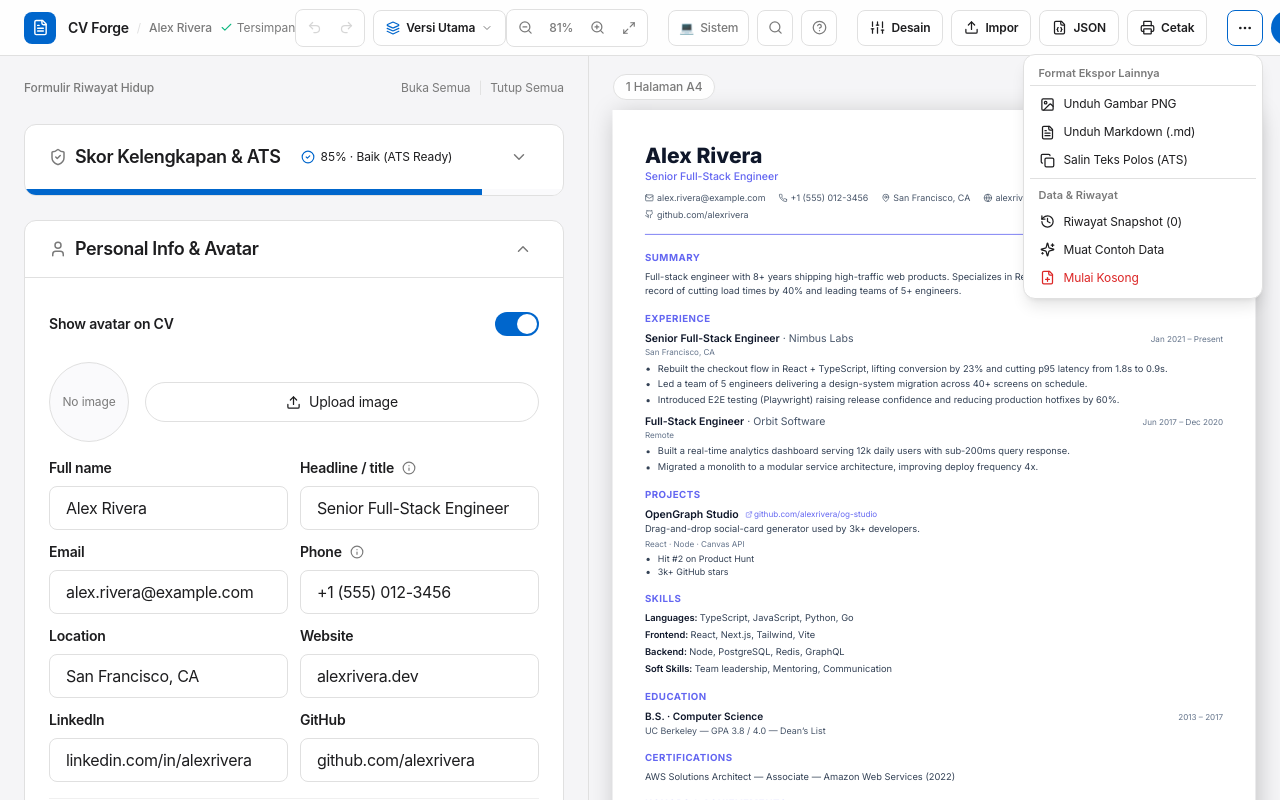
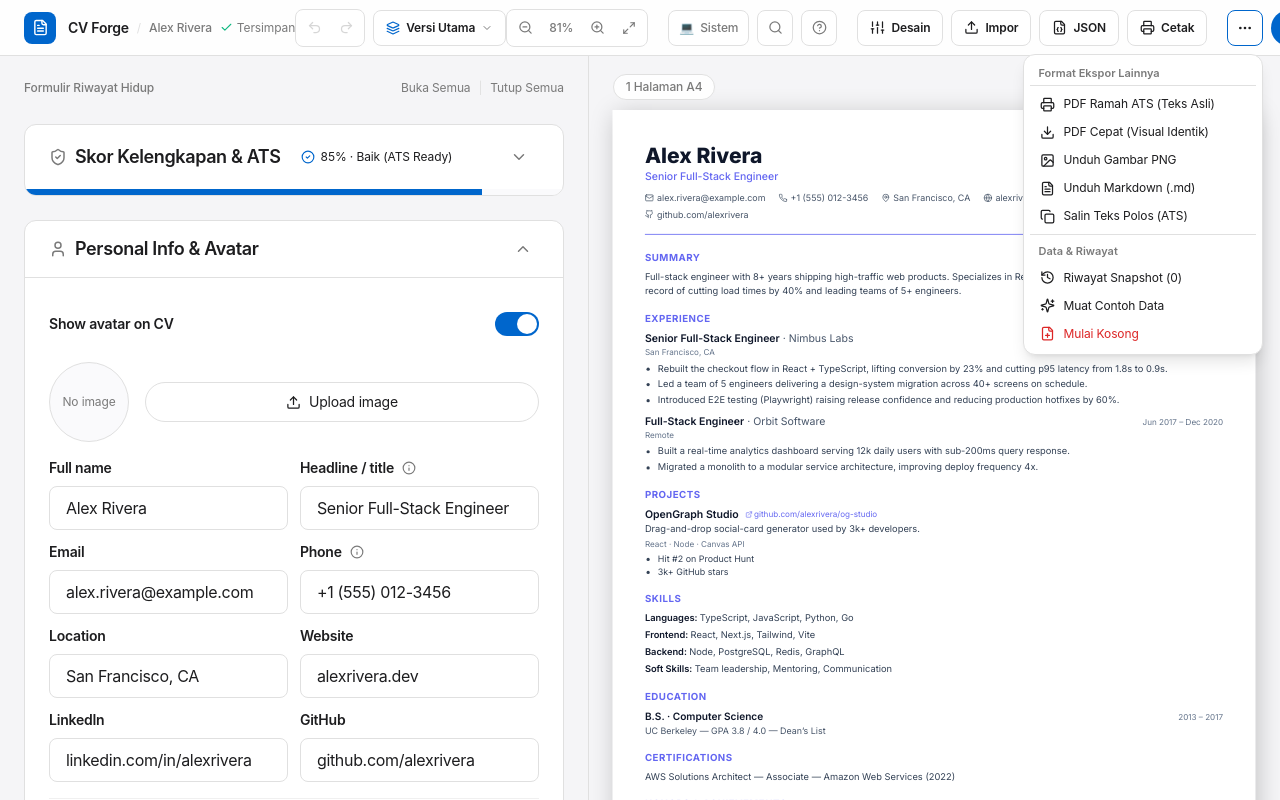
Before and after one commit to PoiCat69/cv-forge, a React (Vite) app: page / in a window 1280 px wide. Both pictures are taken after a click on the button 1245 px from the left and 27 px from the top of the page. Built offline with nearby package versions, Linux system fonts and the light colour scheme.

Commit message:
feat(F4): audit PDF ATS quality and enhance vector print export

```diff
--- a/src/App.tsx
+++ b/src/App.tsx
@@ -193,11 +193,28 @@ export default function App() {
 
   const fileName = generatePdfFileName(state.cv.personal).replace(/\.pdf$/i, '');
 
-  const handleExportPdf = useCallback(async () => {
+  const handlePrintAtsPdf = useCallback(() => {
+    setToast({
+      id: String(Date.now()),
+      message: "Pilih tujuan 'Save as PDF' di dialog cetak untuk hasil PDF teks vektor ramah ATS.",
+    });
+    setTimeout(() => {
+      printCV(fileName);
+    }, 150);
+  }, [fileName]);
+
+  const handleExportPdf = handlePrintAtsPdf;
+
+  const handleExportFastPdf = useCallback(async () => {
     setExporting(true);
     try {
-      const pdfBaseName = fileName;
-      await exportPdf(pdfBaseName, state.customization.paperSize);
+      await exportPdf(fileName, state.customization.paperSize);
+      setToast({
+        id: String(Date.now()),
+        message: 'PDF cepat (visual identik) berhasil diunduh',
+      });
+    } catch {
+      alert('Gagal mengekspor PDF.');
     } finally {
       setExporting(false);
     }
@@ -602,7 +619,7 @@ export default function App() {
             <button
               type="button"
               className="flex h-9 items-center gap-1.5 rounded-control border border-[var(--border)] bg-[var(--surface)] px-3 text-xs font-semibold text-[var(--text)] transition duration-fast ease-standard hover:bg-[var(--surface-pearl)] hover:border-[var(--text-muted)] active:scale-[0.95]"
-              onClick={printCV}
+              onClick={handlePrintAtsPdf}
               title="Cetak Dokumen (Ctrl+P)"
               aria-label="Cetak Dokumen"
             >
@@ -801,6 +818,30 @@ export default function App() {
                     role="menuitem"
                     onClick={() => {
                       setShowMoreMenu(false);
+                      handlePrintAtsPdf();
+                    }}
+                    className="flex w-full items-center gap-2 rounded-control px-2.5 py-1.5 text-xs text-[var(--text)] hover:bg-[var(--surface-pearl)] hover:text-[var(--primary)]"
+                  >
+                    <Printer size={15} />
+                    <span>PDF Ramah ATS (Teks Asli)</span>
+                  </button>
+                  <button
+                    type="button"
+                    role="menuitem"
+                    onClick={() => {
+                      setShowMoreMenu(false);
+                      handleExportFastPdf();
+                    }}
+                    className="flex w-full items-center gap-2 rounded-control px-2.5 py-1.5 text-xs text-[var(--text)] hover:bg-[var(--surface-pearl)] hover:text-[var(--primary)]"
+                  >
+                    <Download size={15} />
+                    <span>PDF Cepat (Visual Identik)</span>
+                  </button>
+                  <button
+                    type="button"
+                    role="menuitem"
+                    onClick={() => {
+                      setShowMoreMenu(false);
                       handleExportPng();
                     }}
                     className="flex w-full items-center gap-2 rounded-control px-2.5 py-1.5 text-xs text-[var(--text)] hover:bg-[var(--surface-pearl)] hover:text-[var(--primary)]"
@@ -882,9 +923,9 @@ export default function App() {
             <button
               type="button"
               className="flex h-9 items-center gap-1.5 sm:gap-2 rounded-pill bg-[var(--primary)] px-3.5 sm:px-4 text-xs sm:text-sm font-semibold text-white shadow-none transition duration-fast ease-standard hover:bg-[var(--primary-hover)] active:scale-[0.95] disabled:opacity-50 shrink-0"
-              onClick={handleExportPdf}
+              onClick={handlePrintAtsPdf}
               disabled={exporting}
-              title="Unduh CV sebagai dokumen PDF A4"
+              title="Unduh CV sebagai dokumen PDF Ramah ATS (Teks Vektor via Cetak)"
               aria-label="Unduh PDF"
             >
               <Download size={15} />
--- a/src/lib/export.ts
+++ b/src/lib/export.ts
@@ -44,9 +44,19 @@ export async function exportPdf(fileName: string, paperSize: 'a4' | 'letter' = '
   }
 }
 
-/** Browser-native print (vector-sharp, uses the @media print rules). */
-export function printCV() {
+/**
+ * Browser-native print (vector-sharp, uses the @media print rules).
+ * Temporarily sets document.title to fileName so browser PDF export defaults to the correct name.
+ */
+export function printCV(fileName?: string) {
+  const originalTitle = document.title;
+  if (fileName) {
+    document.title = fileName;
+  }
   window.print();
+  window.setTimeout(() => {
+    document.title = originalTitle;
+  }, 1000);
 }
 
 /** Exports state to JSON including a format version field. */
```
Also changed, not shown: 1 other file (tests, documents, lock files or other folders).
